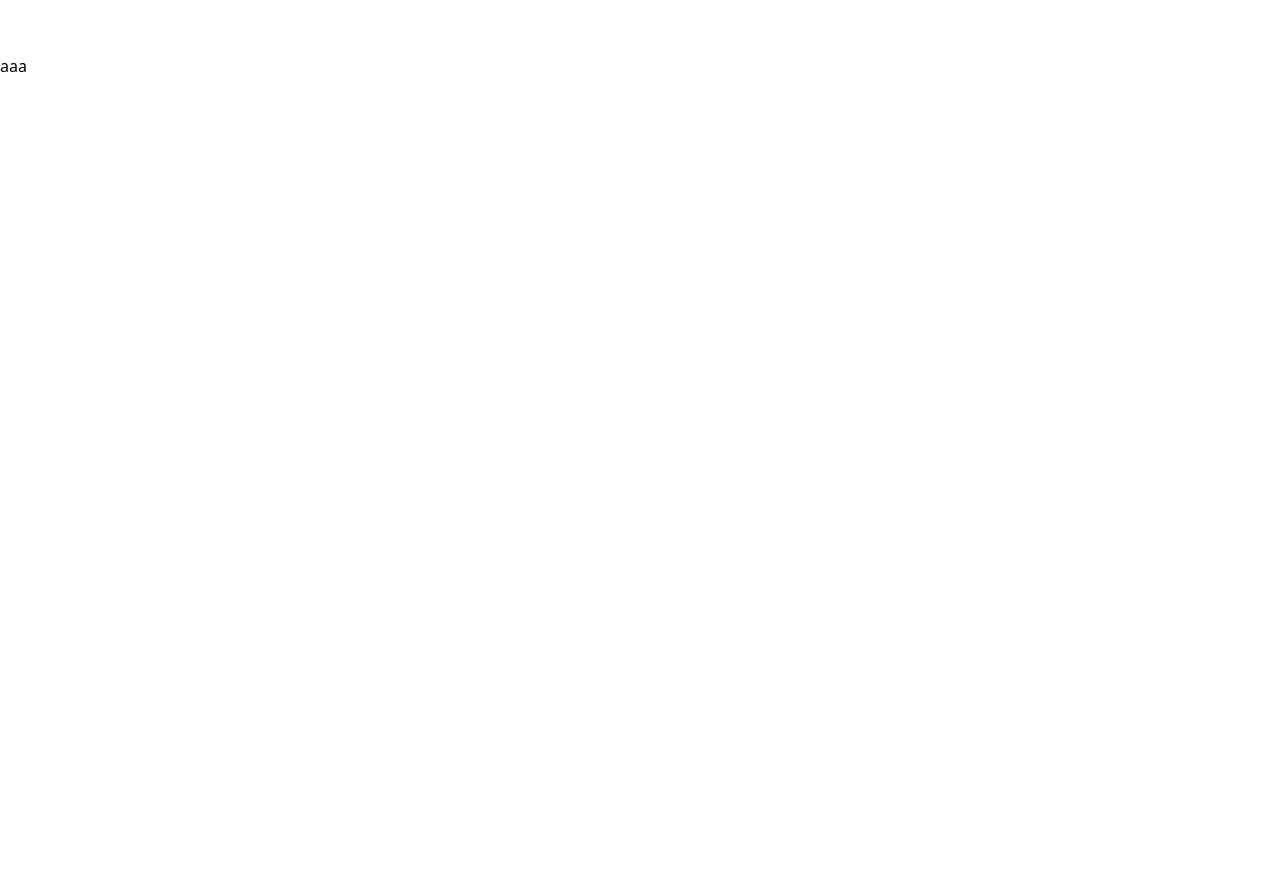
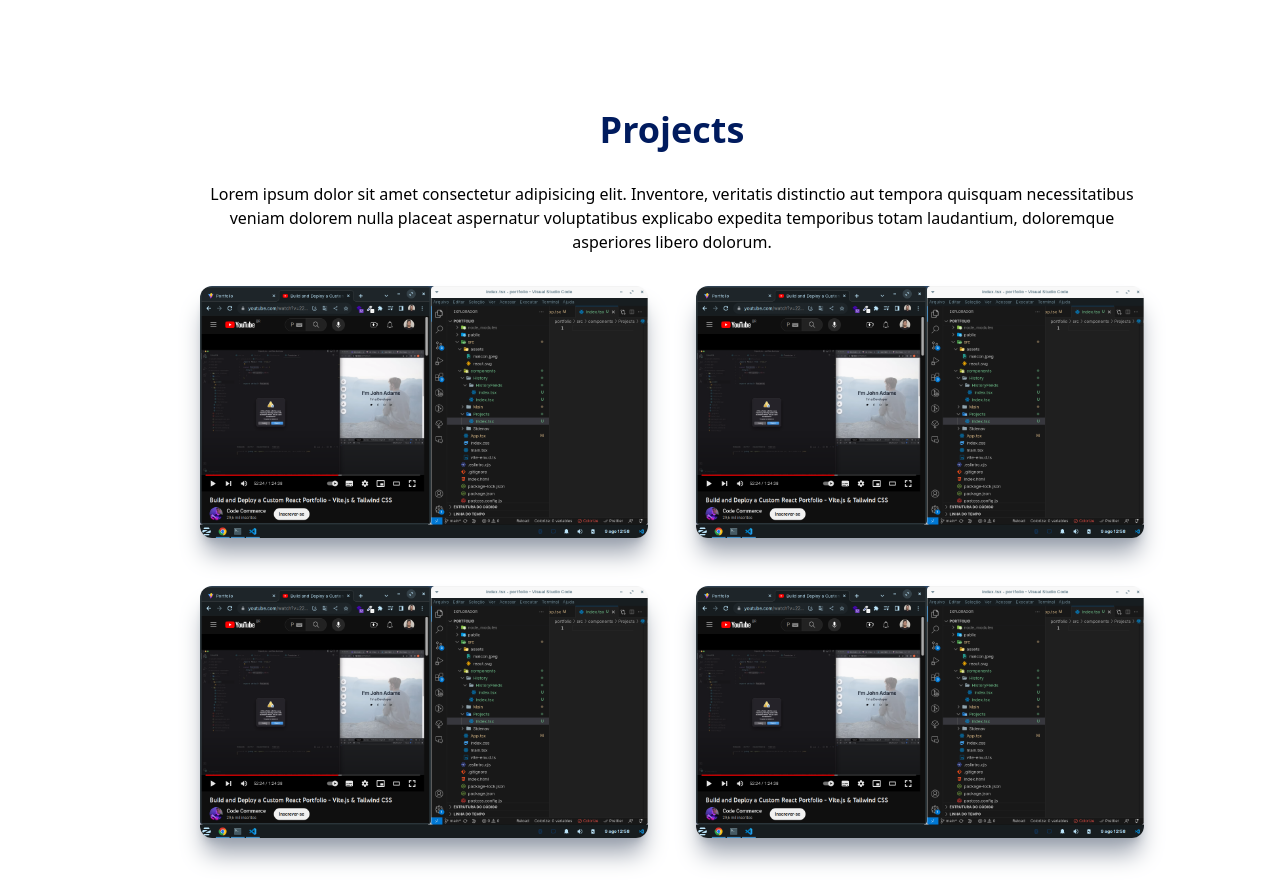
Before and after one commit to maiconlara/portfolio, a React (Vite) app in the folder portfolio/: page / in a window 1280 px wide. Shown: the part 1302-2196 px from the top of the page. Before the commit the page ends 1380 px from the top, so only its background shows below. Built offline with nearby package versions, Linux system fonts and the light colour scheme.

Commit message:
Project page with examples

```diff
--- a/portfolio/src/components/Projects/ProjectItems/index.tsx
+++ b/portfolio/src/components/Projects/ProjectItems/index.tsx
@@ -1,10 +1,22 @@
-
-
-
-const ProjectItems = () => {
-    return (
-        <div></div>
-    )
+interface ProjectItemsProps {
+  img: string;
+  title: string;
+  tools: string;
 }
 
+const ProjectItems = ({ img, title, tools }: ProjectItemsProps) => {
+  return (
+    <div className="relative flex items-centem justify-center h-autow-full shadow-xl shadow-gray-400 rounded-xl group hover:bg-gradient-to-r from-gray-200 to-[#001b5e]">
+      <img src={img} alt="/" className="rounded-xl group-hover:opacity-10 "/>
+      <div className="hidden group-hover:block absolute top-[50%] left-[50%] translate-x-[-50%] translate-y-[-50%]">
+        <h3 className="text-xl font-bold text-white tracking-wider text-center">{title}</h3>
+        <p className="pb-4 pt-2 text-white text-center">{tools}</p>
+        <a href="/">
+            <p className="text-center p-3 rounded-lg bg-white text-gray-700 font-bold cursor-pointer text-base ">More Info</p>
+        </a>
+      </div>
+    </div>
+  );
+};
+
 export default ProjectItems;
--- a/portfolio/src/components/Projects/index.tsx
+++ b/portfolio/src/components/Projects/index.tsx
@@ -1,12 +1,25 @@
 import ProjectItems from "./ProjectItems";
-
+import screenshot from "../../assets/screenshot.png";
 
 const Projects = () => {
   return (
-
-  <div>
-aaa
-
-  </div>);
+    <div id="projects" className="max-w-[1040px] m-auto md:pl-20 p-4 py-14">
+      <h1 className="text-4xl font-bold text-center text-[#001b5e]">
+        Projects
+      </h1>
+      <p className="text-center py-8">
+        Lorem ipsum dolor sit amet consectetur adipisicing elit. Inventore,
+        veritatis distinctio aut tempora quisquam necessitatibus veniam dolorem
+        nulla placeat aspernatur voluptatibus explicabo expedita temporibus
+        totam laudantium, doloremque asperiores libero dolorum.
+      </p>
+      <div className="grid sm:grid-cols-2 gap-12">
+        <ProjectItems img={screenshot} title={"Pokedex App"} tools="React+TS"/>
+        <ProjectItems img={screenshot} title={"Store App"}  tools="HTML+CSS+JS"/>
+        <ProjectItems img={screenshot} title={"Jokenpo Game"} tools="HTML+CSS+JS"/>
+        <ProjectItems img={screenshot} title={"Portfolio App"} tools="React+TS"/>
+      </div>
+    </div>
+  );
 };
 export default Projects;
--- a/portfolio/src/index.css
+++ b/portfolio/src/index.css
@@ -1,3 +1,7 @@
 @tailwind base;
 @tailwind components;
 @tailwind utilities;
+
+* {
+    scroll-behavior: smooth;
+}
```
Also changed, not shown: portfolio/src/assets/screenshot.png (renamed from portfolio/src/assets/Screenshot_2023-08-09_12-58-27.png), portfolio/src/components/Contact/index.tsx (added).
